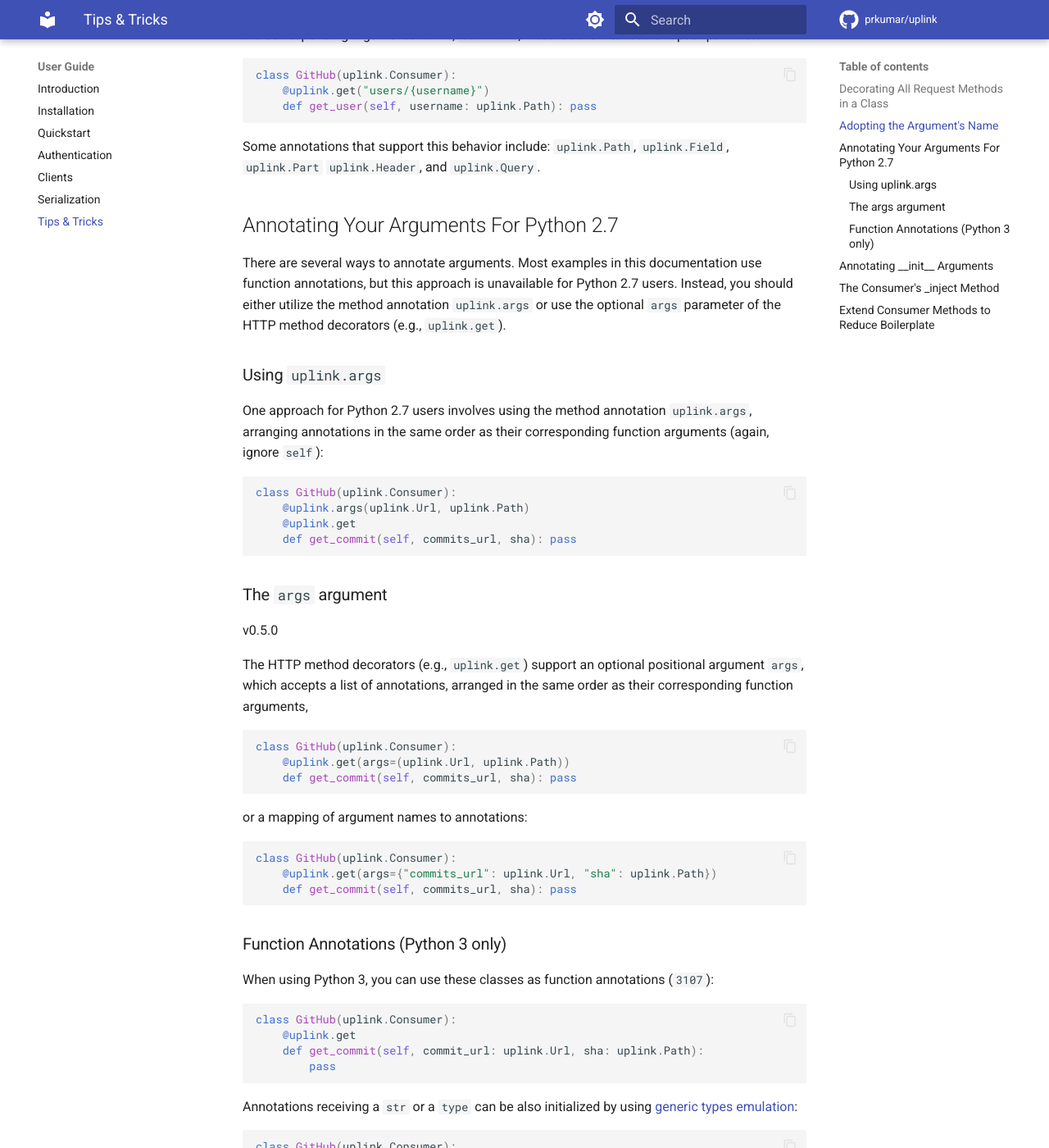
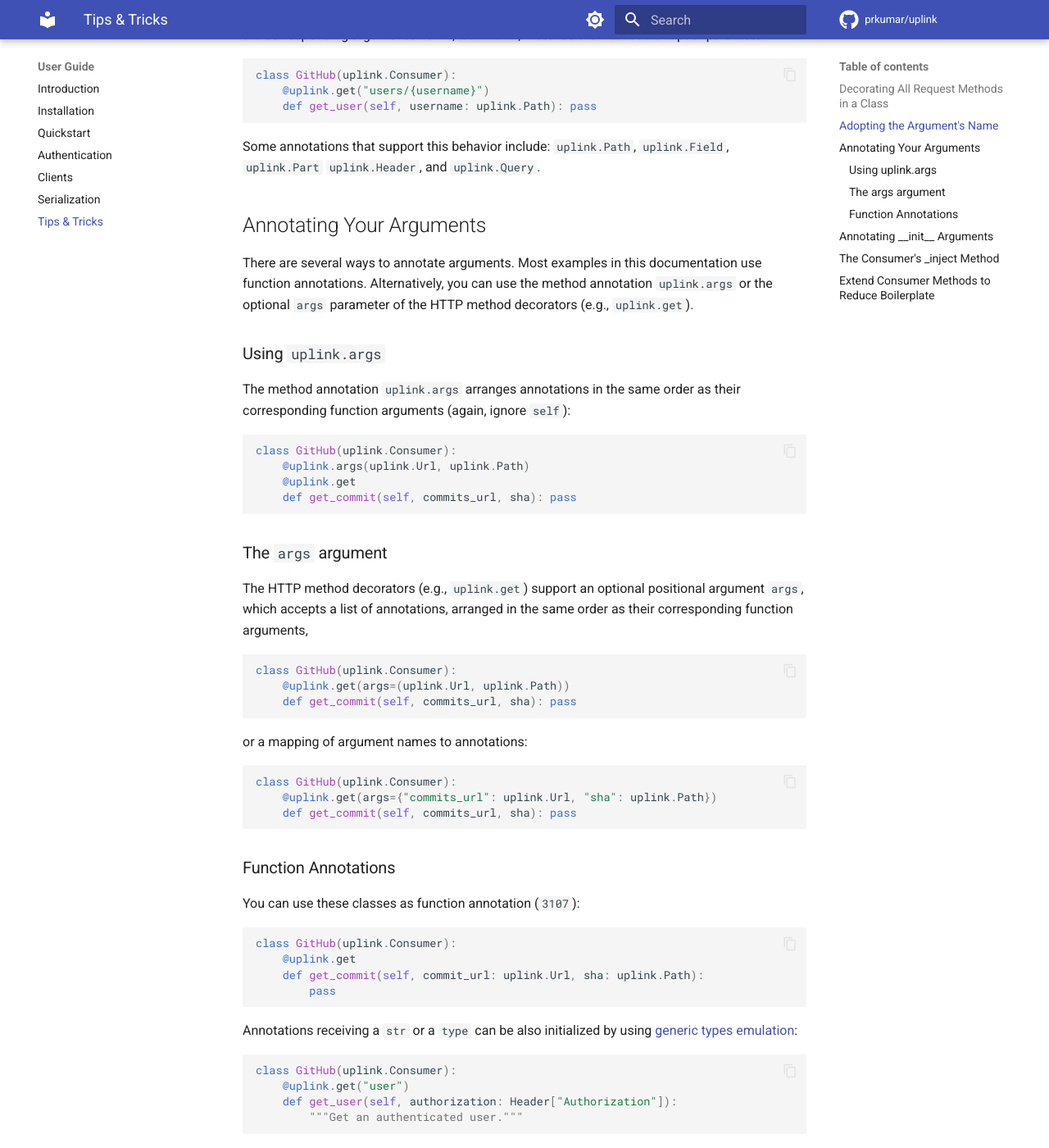
Before and after one commit to prkumar/uplink, an MkDocs documentation site: the page built from docs/user/tips.md, in a window 1280 px wide and 1400 px high, scrolled down 1239 px. Shown: the whole window at 82% size. Built offline with MkDocs 1.6.1 and Material for MkDocs 9.7.7, drawn with Linux system fonts in a browser that asks for light colours; comment, search, counter and statistics services are not loaded.

Commit message:
Remove mention of Python 2.7 in docs

````diff
--- a/docs/user/tips.md
+++ b/docs/user/tips.md
@@ -65,19 +65,17 @@ class GitHub(uplink.Consumer):
 Some annotations that support this behavior include: `uplink.Path`,
 `uplink.Field`, `uplink.Part` `uplink.Header`, and `uplink.Query`.
 
-## Annotating Your Arguments For Python 2.7
+## Annotating Your Arguments
 
 There are several ways to annotate arguments. Most examples in this
-documentation use function annotations, but this approach is unavailable
-for Python 2.7 users. Instead, you should either utilize the method
-annotation `uplink.args` or use the optional `args` parameter of the
+documentation use function annotations. Alternatively, you can use the
+method annotation `uplink.args` or the optional `args` parameter of the
 HTTP method decorators (e.g., `uplink.get`).
 
 ### Using `uplink.args`
 
-One approach for Python 2.7 users involves using the method annotation
-`uplink.args`, arranging annotations in the same order as their
-corresponding function arguments (again, ignore `self`):
+The method annotation `uplink.args` arranges annotations in the same
+order as their corresponding function arguments (again, ignore `self`):
 
 ``` python
 class GitHub(uplink.Consumer):
@@ -87,8 +85,6 @@ class GitHub(uplink.Consumer):
 ```
 
 ### The `args` argument
-
-v0.5.0
 
 The HTTP method decorators (e.g., `uplink.get`) support an optional
 positional argument `args`, which accepts a list of annotations,
@@ -108,10 +104,9 @@ class GitHub(uplink.Consumer):
     def get_commit(self, commits_url, sha): pass
 ```
 
-### Function Annotations (Python 3 only)
+### Function Annotations
 
-When using Python 3, you can use these classes as function annotations
-(`3107`):
+You can use these classes as function annotation (`3107`):
 
 ``` python
 class GitHub(uplink.Consumer):
--- a/examples/async-requests/README.md
+++ b/examples/async-requests/README.md
@@ -12,10 +12,10 @@ extras, you can declare them when installing Uplink with ``pip``:
 # Install both clients (requires Python 3.4+)
 $ pip install -U uplink[twisted, aiohttp]
 
-# Or, install support for twisted only (requires Python 2.7+):
+# Or, install support for twisted only:
 $ pip install -U uplink[twisted]
 
-# Or, install support for aiohttp only (requires Python 3.4+):
+# Or, install support for aiohttp only:
 $ pip install -U uplink[aiohttp]
 ```
 
````
Also changed, not shown: README.md (+1 -3 lines), docs/index.md (+1 -4 lines), 3 other files.
